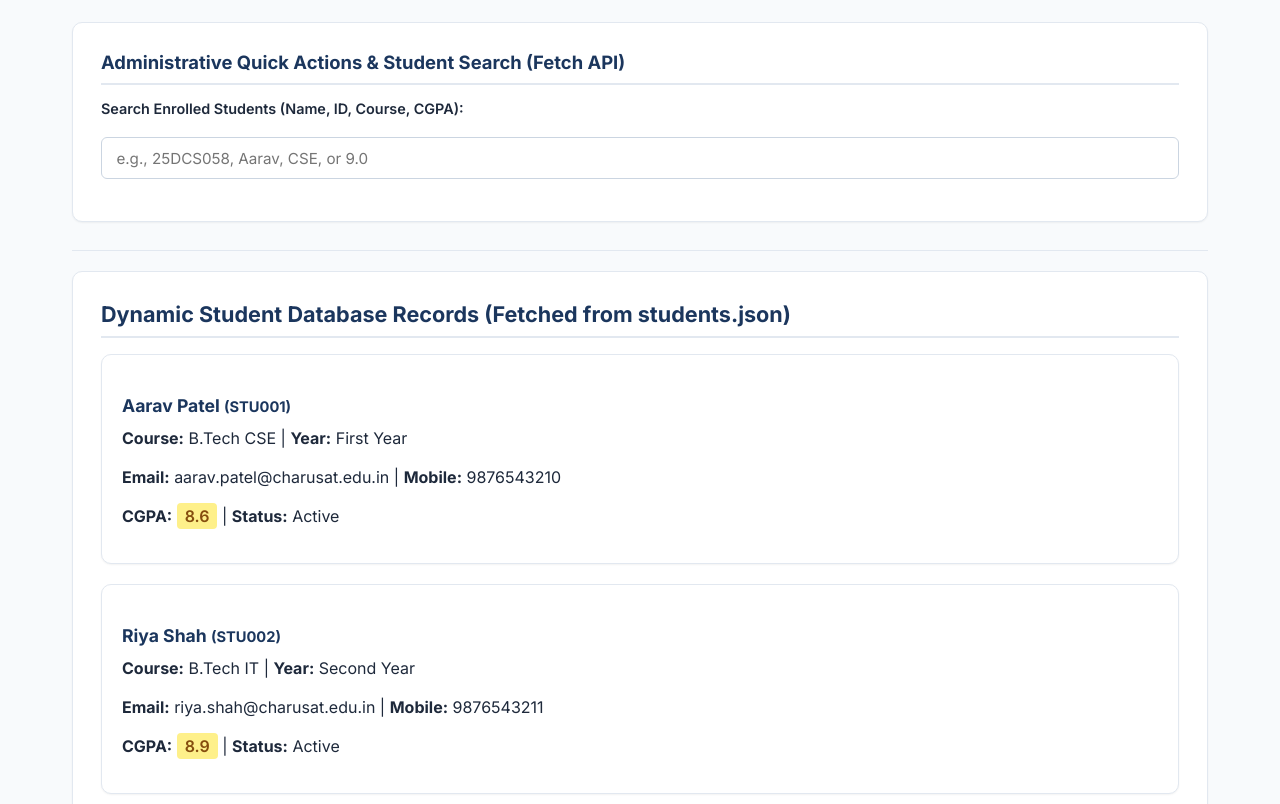
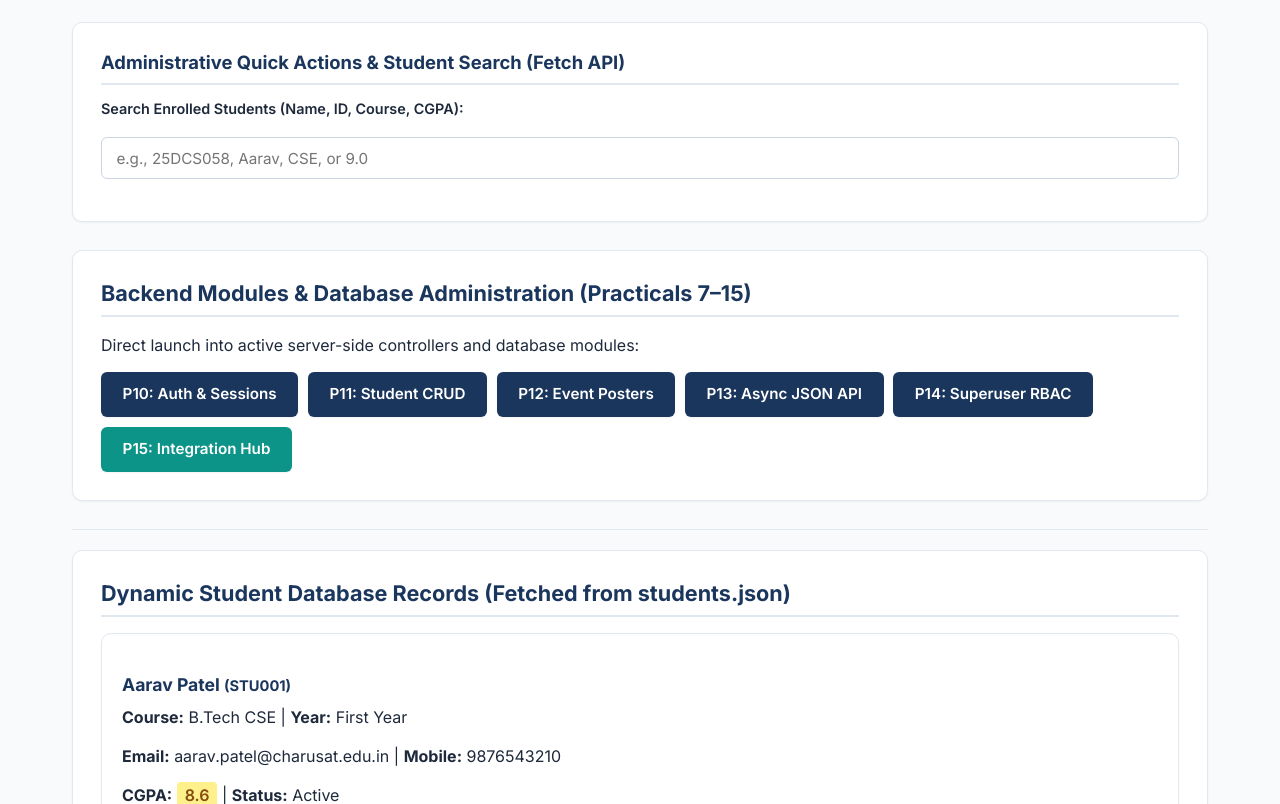
Before and after one commit to OverdriveNova/My-StudentHub-Portal, a PHP site: page /pages/admin.html in a window 1280 px wide. Shown: the part 469-1273 px from the top of the page. Run offline with PHP 8.4, Linux system fonts and the light colour scheme.

Commit message:
Fix profile avatar link, unify button styles, and link backend practicals in admin portal

```diff
--- a/assets/css/index.css
+++ b/assets/css/index.css
@@ -433,7 +433,11 @@ input[type="radio"], input[type="checkbox"] {
     cursor: pointer;
 }
 
-button, input[type="submit"], input[type="reset"], input[type="button"] {
+.btn, button, input[type="submit"], input[type="reset"], input[type="button"] {
+    display: inline-flex;
+    align-items: center;
+    justify-content: center;
+    text-decoration: none;
     background-color: var(--primary-color);
     color: #ffffff;
     font-weight: 600;
@@ -446,8 +450,9 @@ button, input[type="submit"], input[type="reset"], input[type="button"] {
     box-shadow: var(--shadow-sm);
 }
 
-button:hover, input[type="submit"]:hover {
+.btn:hover, button:hover, input[type="submit"]:hover {
     background-color: var(--primary-light);
+    color: #ffffff;
     box-shadow: var(--shadow-md);
     transform: translateY(-1px);
 }
--- a/pages/admin.html
+++ b/pages/admin.html
@@ -67,6 +67,19 @@
                     <input type="search" id="studentSearch" name="search_user" placeholder="e.g., 25DCS058, Aarav, CSE, or 9.0">
                 </p>
             </form>
+        </section>
+
+        <section id="backend-hub-links">
+            <h2>Backend Modules &amp; Database Administration (Practicals 7–15)</h2>
+            <p>Direct launch into active server-side controllers and database modules:</p>
+            <div style="display:flex; flex-wrap:wrap; gap:0.6rem; margin-top:0.75rem;">
+                <a href="../backend/Practical10/index.php" class="btn" style="text-decoration:none; display:inline-block;">P10: Auth &amp; Sessions</a>
+                <a href="../backend/Practical11/index.php" class="btn" style="text-decoration:none; display:inline-block;">P11: Student CRUD</a>
+                <a href="../backend/Practical12/index.php" class="btn" style="text-decoration:none; display:inline-block;">P12: Event Posters</a>
+                <a href="../backend/Practical13/index.php" class="btn" style="text-decoration:none; display:inline-block;">P13: Async JSON API</a>
+                <a href="../backend/Practical14/index.php" class="btn" style="text-decoration:none; display:inline-block;">P14: Superuser RBAC</a>
+                <a href="../backend/Practical15/index.php" class="btn" style="text-decoration:none; display:inline-block; background:var(--secondary-color);">P15: Integration Hub</a>
+            </div>
         </section>
 
         <hr>
--- a/pages/profile.html
+++ b/pages/profile.html
@@ -61,7 +61,7 @@
         <section id="avatar-section">
             <h2>Current Profile Picture</h2>
             <p>
-                <img src="/assets/images/Background_Img/profile_avatar.jpeg"
+                <img src="../assets/images/Background_Img/profile_avatar.jpeg"
                      alt="Aarav Patel Profile Avatar"
                      width="150"
                      height="150"
```
Also changed, not shown: index.html (+7 -0 lines).
